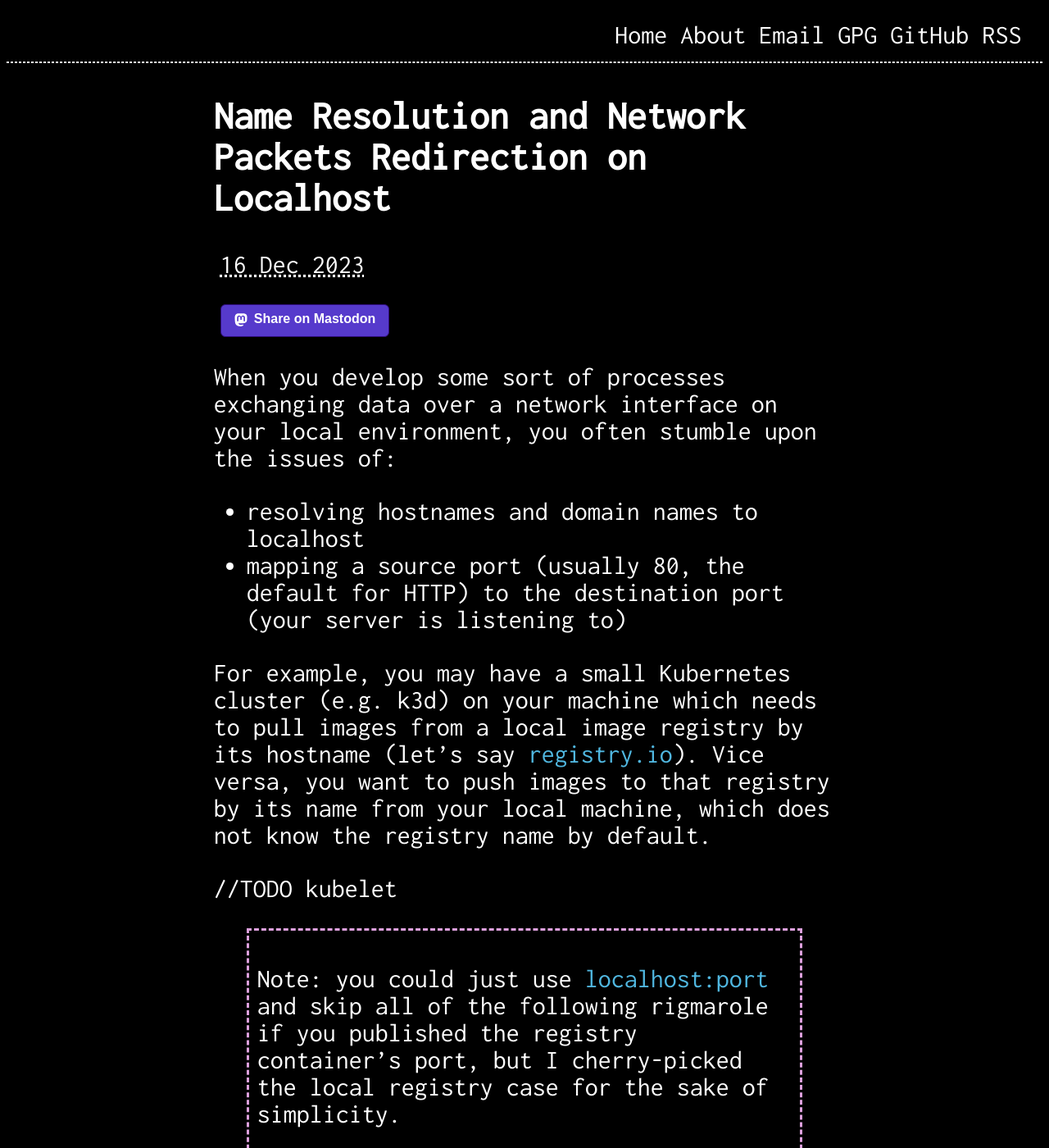
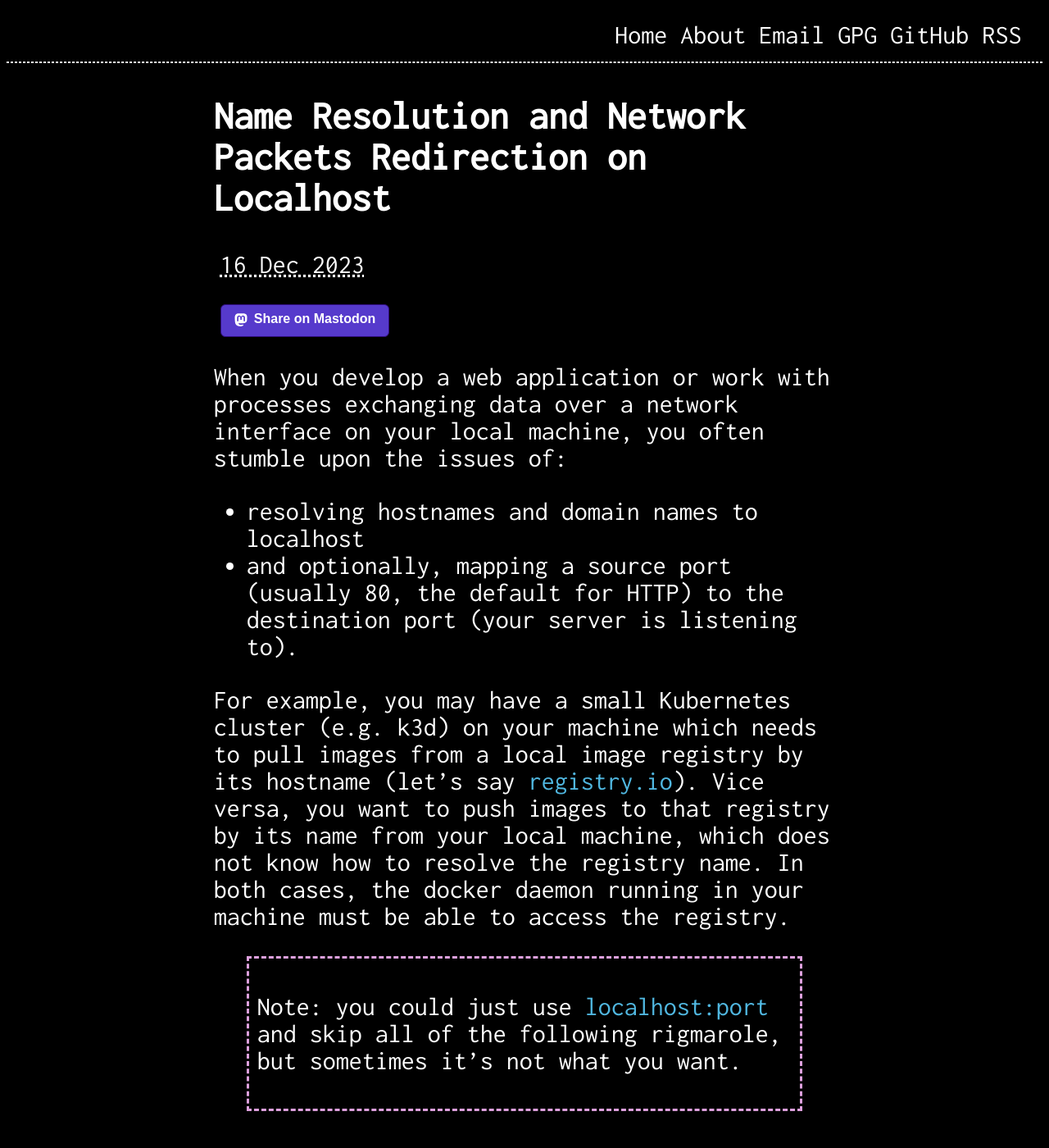
Before and after one commit to giulianopz/giulianopz.github.io, a Jekyll site: the page built from _posts/2023-12-16-mapping-hosts-ports.md, in a window 1280 px wide and 1400 px high. Shown: the whole window at 82% size. Built offline with Jekyll 4.4.1, drawn with Linux system fonts in a browser that asks for light colours; nearby versions of some CDN libraries; some of the changed text lies outside the part shown.

Commit message:
Review article text

````diff
--- a/_posts/2023-12-16-mapping-hosts-ports.md
+++ b/_posts/2023-12-16-mapping-hosts-ports.md
@@ -7,19 +7,17 @@
 comments_id: 3
 ---
 
-When you develop some sort of processes exchanging data over a network interface on your local environment, you often stumble upon the issues of:
+When you develop a web application or work with processes exchanging data over a network interface on your local machine, you often stumble upon the issues of:
 - resolving [hostnames and domain names](https://superuser.com/questions/59093/difference-between-host-name-and-domain-name) to localhost
-- mapping a source port (usually 80, the default for HTTP) to the destination port (your server is listening to)
+- and optionally, mapping a source port (usually 80, the default for HTTP) to the destination port (your server is listening to).
 
-For example, you may have a small Kubernetes cluster (e.g. [k3d](https://k3d.io)) on your machine which needs to pull images from a local image registry by its hostname (let's say `registry.io`). Vice versa, you want to push images to that registry by its name from your local machine, which does not know the registry name by default.
+For example, you may have a small Kubernetes cluster (e.g. [k3d](https://k3d.io)) on your machine which needs to pull images from a local image registry by its hostname (let's say `registry.io`). Vice versa, you want to push images to that registry by its name from your local machine, which does not know how to resolve the registry name. In both cases, the docker daemon running in your machine must be able to access the registry.
 
-//TODO kubelet
-
-> Note: you could just use `localhost:port` and skip all of the following rigmarole if you published the registry container's port, but I cherry-picked the local registry case for the sake of simplicity.
+> Note: you could just use `localhost:port` and skip all of the following rigmarole, but sometimes it's not what you want.
 
 ## Quick and Dirty Solution
 
-The quick and dirty solution for it is to add an entry to [`/etc/hosts`](https://linux.die.net/man/5/hosts) mapping a domain name to `127.0.0.1`, e.g.:
+The quick and dirty solution for it is to add an entry to [`/etc/hosts`](https://linux.die.net/man/5/hosts) mapping a domain name to `127.0.0.1`:
 ```bash
 $ head -n3 /etc/hosts
 127.0.0.1	localhost
@@ -46,7 +44,7 @@
 }
 ```
 
-And you would be able to redirect `registry.io` to `127.0.0.1:5000`:
+And you would be able to redirect `registry.io` to `127.0.0.1:5000` (provided that you set up a [local docker registry](https://www.natarajmb.com/2021/10/kubernetes-local-development-k3d-docker/)):
 ```bash
 $ curl http://registry.io/v2/_catalog
 {"repositories":["debian","alpine"]}
@@ -56,7 +54,7 @@
 
 > Note: Some people prefer to directly alter the [iptables](https://www.frozentux.net/iptables-tutorial/iptables-tutorial.html) rules instead of the hosts file, but I can't see any advantages doing that (maybe because I'm not an iptables expert).
 
-## A better small hack
+## A Better Small Hack
 
 If all you need is just to make a simple HTTP call for a one-shot test, you can instruct [curl](https://everything.curl.dev/usingcurl/connections/name) to resolve a hostname to specific IP address:
 ```bash
@@ -70,23 +68,25 @@
     Provide  a  custom  address  for a specific host and port pair. Using this, you can make the curl requests(s) use a specified address and prevent the otherwise normally resolved address to be used. Consider it a sort of /etc/hosts alternative provided on the command line. The port number should be the number used for the specific protocol the host will be used for. It means you need several entries if you want to provide address for the same host but different ports.
 ```
 
-It even allows you to specify a replacement name and a port number when a specific name and port number is used to connect:
+It even allows you to specify both a replacement name and a port number when a specific name and port number is used to connect:
 ```bash
 curl --connect-to registry.io:80:127.0.0.1:5000 http://registry.io/v2/_catalog
 {"repositories":["debian","alpine"]}
 ```
 
-If you want to test the behaviour of your system(s) end-to-end, you will need something more.
+But if you need to test the behaviour of your system(s) end-to-end, you will need something more.
 
 There's a free service named `lvh.me` that simply resolves itself with any subdomains you can prefix to your localhost, e.g.:
 ```bash
+$ dig +short registry.lvh.me
+127.0.0.1
 $ curl http://registry.lvh.me:5000/v2/_catalog
 {"repositories":["debian","alpine"]}
 ```
 
 It's quite popular but it has already [disappeared](https://news.ycombinator.com/item?id=27423225) in the past and nothing guaratees it will be available in the near future. Interstingly, its author ([levincook](https://github.com/levicook)) does not even mention its existence except for few tweets on its account and a [gist](https://gist.github.com/levicook/563675) he shared 13 years ago... at least, as far as I could find out about it googling around.
 
-Under the hood, it redirects any requests to your host thanks to a small DNS trick. The same functionality is offered by another free service named [localtest.me](http://readme.localtest.me/).
+Under the hood, it redirects any requests to your machine thanks to a small DNS trick. The same functionality is provided by another free service named [localtest.me](http://readme.localtest.me/).
 
 Luckily, you don't need any external web service if you can install on your Linux distribution the [nss-myhostname](https://man7.org/linux/man-pages/man8/nss-myhostname.8.html) package: it can resolve any subdomains of localhost to the `127.0.0.1` automatically, so that you can simply refer to a server running locally by adding `.localhost` as a suffix along with its port, e.g.:
 ```bash
@@ -94,12 +94,16 @@
 {"repositories":["debian","alpine"]}
 ```
 
-In this way everything works with zero configuration on your local environment, and so it's even better than [dnsmasq](https://www.stevenrombauts.be/2018/01/use-dnsmasq-instead-of-etc-hosts/) which requires a bit of configuration to get the same result.
+In this way (almost) everything works with zero configuration on your local environment, and so it's even better than using [dnsmasq](https://www.stevenrombauts.be/2018/01/use-dnsmasq-instead-of-etc-hosts/) which requires a bit of configuration to get the same result.
+
+That said, your are still in need of specifying the target port. You will probably need `iptables` (or `ssh`) to setup a port forwarding if that is crucial for you.
 
 ## Low-Level Solution
 
 If you would like to redirect network packets at a lower level with your bare hands, you have (at least) two possibilities:
+
 - using [libnetfilter_queue](https://netfilter.org/projects/libnetfilter_queue/) API to hook your userspace program to a numbered netfilter queue (NFQUEUE) where packets are en-queued waiting for a verdict to progress further in the rules chain
+
 - using [eBPF](https://who.ldelossa.is/posts/ebpf-networking-technique-packet-redirection/) or [XDP](https://www.datadoghq.com/blog/xdp-intro/) to install packet processing programs directly into the kernel itself.
 
 Both for sure come with all the intricacies you have to master when programming below the [Layer 7](https://en.wikipedia.org/wiki/OSI_model#Layer_7:_Application_layer).
````
